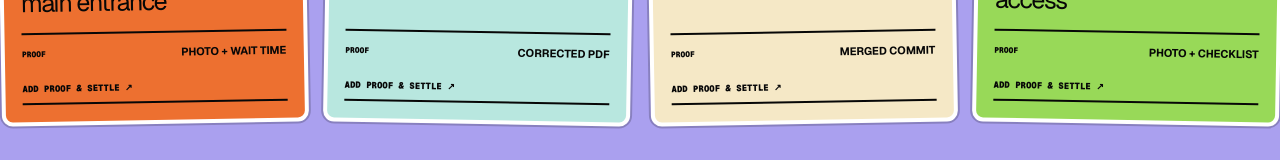
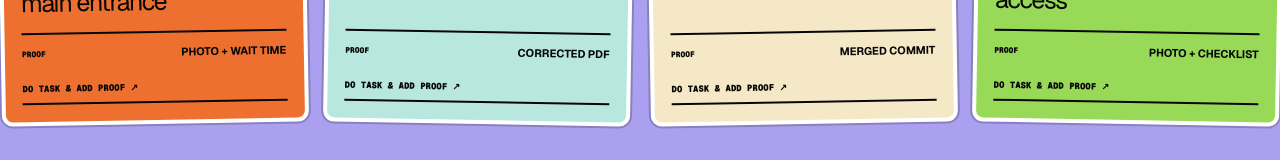
Before and after one commit to 0xNexuz/ergon, a Next.js app: page / in a window 1280 px wide. Shown: the part 717-877 px from the top of the page. Built offline with nearby package versions, Linux system fonts and the light colour scheme.

Commit message:
Show role-aware task actions

```diff
--- a/app/ergon-app.tsx
+++ b/app/ergon-app.tsx
@@ -319,7 +319,11 @@ export default function ErgonApp() {
       <div className="taskStrip" id="tasks">
         {liveTasks.map((task) => <article className={`taskCard ${task.tone} ${task.posted ? "newTask" : ""}`} key={task.id}>
           <header><span>{task.posted ? "JUST POSTED" : task.label}</span><b>{task.reward}</b></header><h3>{task.title}</h3><div className="proof"><span>PROOF</span><b>{task.proof}</b></div>
-          <button onClick={() => openTask(task)}>ADD PROOF & SETTLE ↗</button>
+          <button onClick={() => openTask(task)}>{taskStatus(task) === "paid"
+            ? "PAID • VIEW RECEIPT ↗"
+            : taskStatus(task) === "proof-submitted"
+              ? (taskRole(task, address) === "requester" ? "REVIEW PROOF & PAY ↗" : "PROOF AWAITING REVIEW ↗")
+              : (taskRole(task, address) === "requester" ? "VIEW YOUR TASK ↗" : "DO TASK & ADD PROOF ↗")}</button>
         </article>)}
       </div>
       <div className="ticker"><span>✣ NO BIDDING</span><span>✣ PROOF-FIRST TASKS</span><span>✣ NATIVE NIM PAYMENTS</span><span>✣ SIGNED RECEIPTS</span><span>✣ QUICK TURNAROUND</span></div>
```
